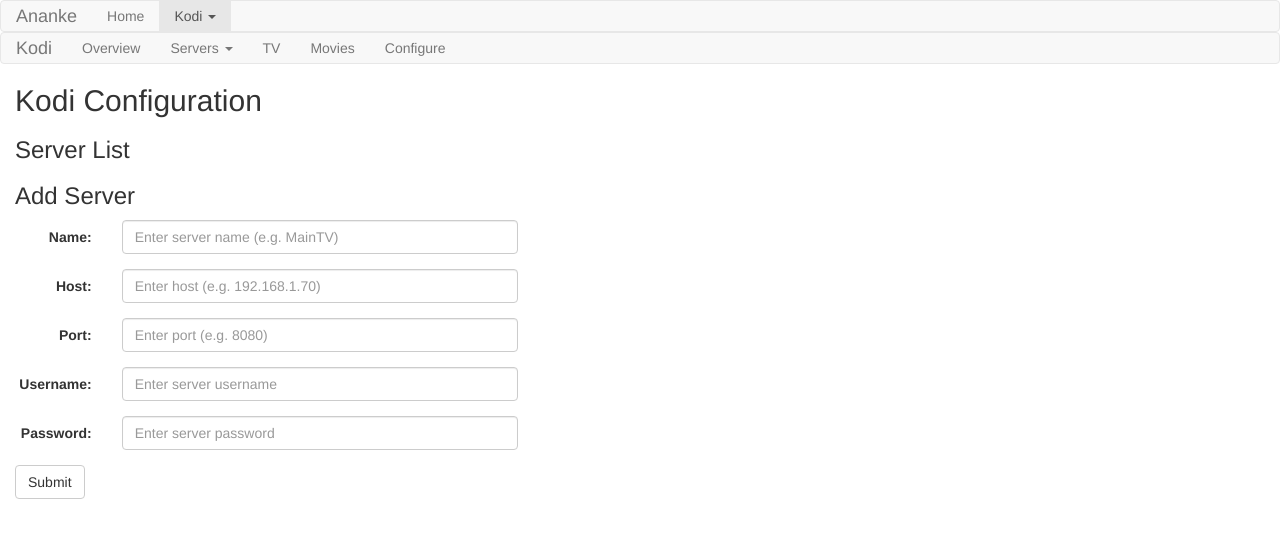
After one commit to davgeo/kodex, a Django app: page /main/kodi/config in a window 1280 px wide. The commit adds this page. Shown: the top 538 px of the page. Run offline with Django 3.2, Linux system fonts and the light colour scheme; data that the repository does not hold is empty; some libraries are stand-ins or nearby versions.

Commit message:
Add initial config page

```diff
--- /dev/null
+++ b/ananke/main/templates/main/kodi_config.html
@@ -0,0 +1,48 @@
+{% extends "main/kodi_base.html" %}
+
+{% block content %}
+  <div class="col-lg-12">
+    <h2>Kodi Configuration</h2>
+    <h3>Server List</h3>
+    {% for server in kodi_servers %}
+      <p>{{ server }}</p>
+    {% endfor %}
+
+    <h3>Add Server</h3>
+    <form class="form-horizontal" role="form">
+      <div class="form-group">
+        <label class="control-label col-sm-1" for="server_name">Name:</label>
+        <div class="col-sm-4">
+          <input type="text" class="form-control" id="server_name" placeholder="Enter server name (e.g. MainTV)">
+        </div>
+      </div>
+      <div class="form-group">
+        <label class="control-label col-sm-1" for="server_host">Host:</label>
+        <div class="col-sm-4">
+          <input type="text" class="form-control" id="server_host" placeholder="Enter host (e.g. 192.168.1.70)">
+        </div>
+      </div>
+      <div class="form-group">
+        <label class="control-label col-sm-1" for="server_port">Port:</label>
+        <div class="col-sm-4">
+          <input type="number" class="form-control" id="server_port" placeholder="Enter port (e.g. 8080)">
+        </div>
+      </div>
+      <div class="form-group">
+        <label class="control-label col-sm-1" for="server_username">Username:</label>
+        <div class="col-sm-4">
+          <input type="text" class="form-control" id="server_username" placeholder="Enter server username">
+        </div>
+      </div>
+      <div class="form-group">
+        <label class="control-label col-sm-1" for="server_password">Password:</label>
+        <div class="col-sm-4">
+          <input type="password" class="form-control" id="server_password" placeholder="Enter server password">
+        </div>
+      </div>
+      <button type="submit" class="btn btn-default">Submit</button>
+    </form>
+
+
+  </div>
+{% endblock %}
--- a/ananke/main/templates/main/kodi_menu_bar.html
+++ b/ananke/main/templates/main/kodi_menu_bar.html
@@ -27,7 +27,7 @@
         <li><a>TV</a></li>
         <li><a>Movies</a></li>
       {% endif %}
-      <li><a href="#">Configure</a></li>
+      <li><a href="{% url 'config' %}">Configure</a></li>
     </ul>
   </div>
 </nav>
--- a/ananke/main/urls.py
+++ b/ananke/main/urls.py
@@ -5,6 +5,7 @@ from . import views
 urlpatterns = [
     url(r'^$', views.index, name='index'),
     url(r'^kodi$', views.kodi, name='kodi'),
+    url(r'^kodi/config$', views.config, name='config'),
     url(r'^kodi/([0-9]+)$', views.server, name='server'),
     url(r'^kodi/([0-9]+)/tv$', views.tvindex, name='tvindex'),
     url(r'^kodi/([0-9]+)/tv/([0-9]+)$', views.tvshow, name='tvshow'),
--- a/ananke/main/views.py
+++ b/ananke/main/views.py
@@ -81,6 +81,10 @@ def ServerDownNoRedirect(func):
 @GetServerList
 def index(request, context):
   return render(request, 'main/index.html', context)
+
+@GetServerList
+def config(request, context):
+  return render(request, 'main/kodi_config.html', context)
 
 @GetServerList
 def kodi(request, context):
```
